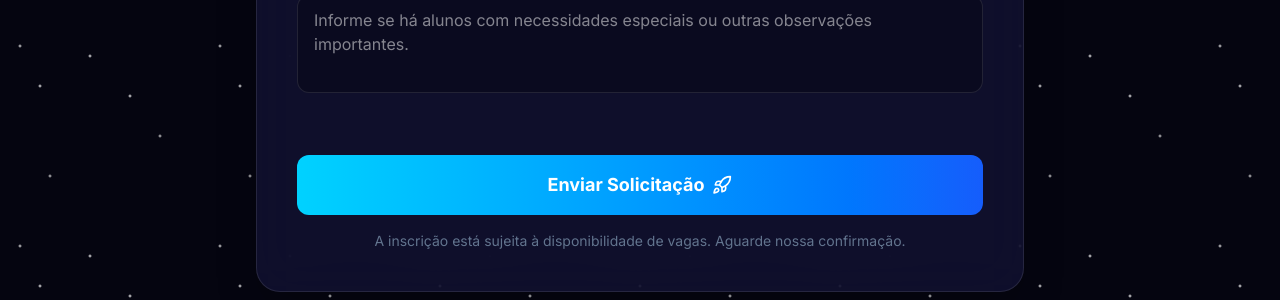
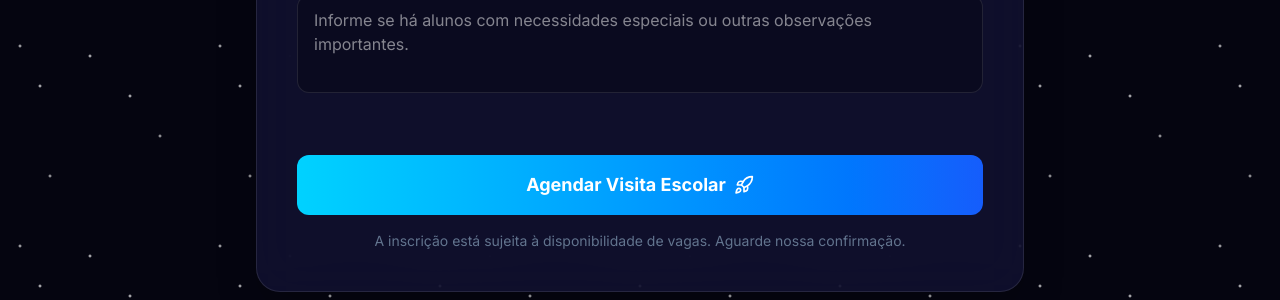
Before and after one commit to olegantonov/universo-espacial, a React (Vite) app: page /inscricao in a window 1280 px wide. Shown: the part 1784-2084 px from the top of the page. Built offline with nearby package versions, Linux system fonts and the light colour scheme.

Commit message:
fix: review texts to keep them consistent

```diff
--- a/src/pages/Landing.tsx
+++ b/src/pages/Landing.tsx
@@ -140,7 +140,7 @@ export default function Landing() {
               viewport={{ once: true }}
               className="relative"
             >
-              <h3 className="text-sm font-semibold text-slate-500 uppercase tracking-widest mb-6 text-center lg:text-left">Imagens de referências</h3>
+              <h3 className="text-sm font-semibold text-slate-500 uppercase tracking-widest mb-6 text-center lg:text-left">Imagens de referência</h3>
               <ImageCarousel />
             </motion.div>
           </div>
--- a/src/pages/Registration.tsx
+++ b/src/pages/Registration.tsx
@@ -312,7 +312,7 @@ export default function Registration() {
                     <div className="w-6 h-6 border-2 border-white/30 border-t-white rounded-full animate-spin" />
                   ) : (
                     <>
-                      Enviar Solicitação
+                      Agendar Visita Escolar
                       <Rocket className="w-5 h-5" />
                     </>
                   )}
```
